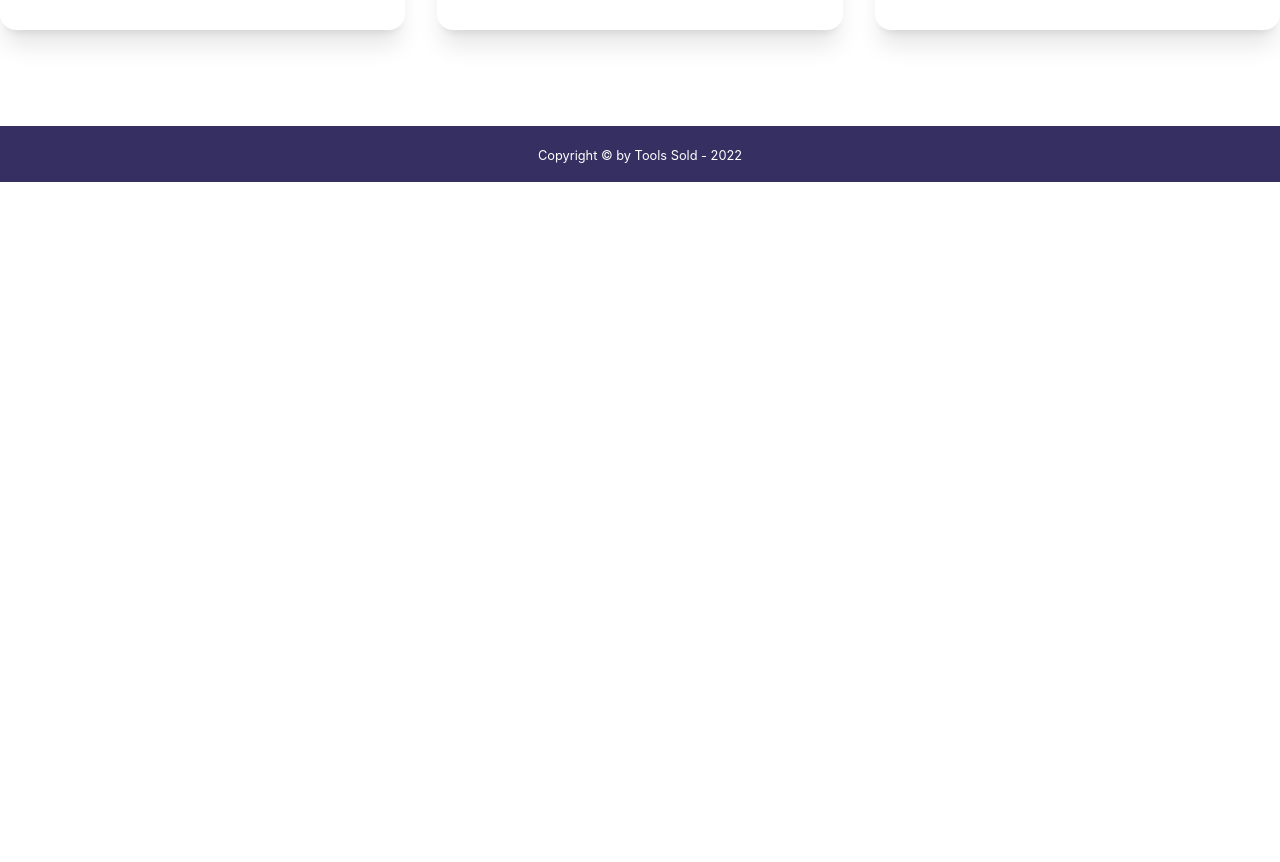
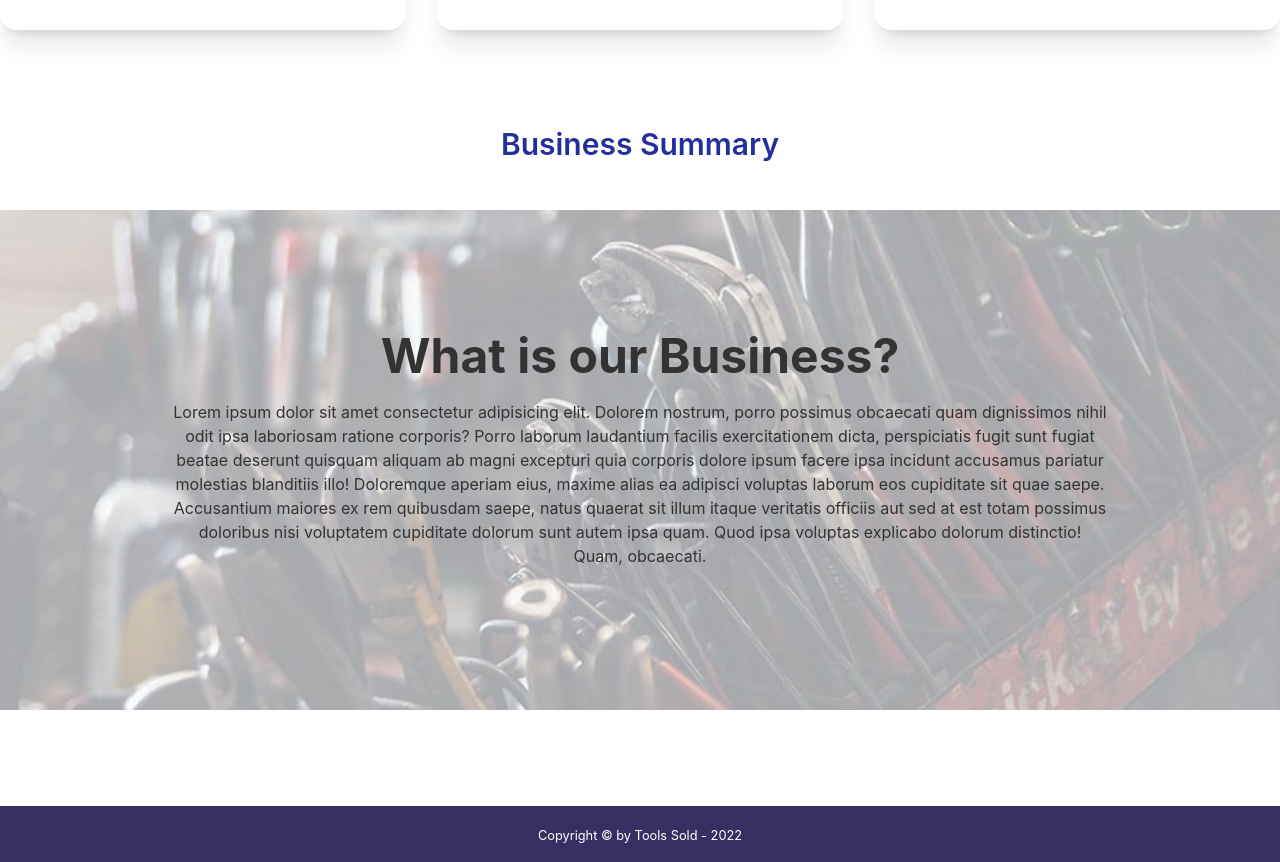
Before and after one commit to kakon4366/Tools-Sold-Client-Side, a React (Create React App) app: page / in a window 1280 px wide. Shown: the part 1802-2664 px from the top of the page. Before the commit the page ends 1984 px from the top, so only its background shows below. Built offline with nearby package versions, Linux system fonts and the light colour scheme.

Commit message:
Business Summary Added

```diff
--- /dev/null
+++ b/src/Pages/Home/BusinessSummary/BusinessSummary.js
@@ -0,0 +1,45 @@
+import React from "react";
+import SectionTitle from "../../../Components/SectionTitle";
+import bgImg from "../../../Images/banner/tools-3.jpg";
+
+const BusinessSummary = () => {
+	return (
+		<section className="my-24">
+			<div className="">
+				<SectionTitle>Business Summary</SectionTitle>
+
+				<div
+					class="hero min-h-[500px] mt-12"
+					style={{ backgroundImage: `url(${bgImg})` }}
+				>
+					<div class="hero-overlay bg-opacity-60"></div>
+					<div class="hero-content text-center text-neutral-content">
+						<div class="md:w-3/4 w-sull">
+							<h1 class="mb-5 sm:text-5xl text-3xl font-bold">
+								What is our Business?
+							</h1>
+							<p class="mb-5">
+								Lorem ipsum dolor sit amet consectetur adipisicing elit.
+								Dolorem nostrum, porro possimus obcaecati quam
+								dignissimos nihil odit ipsa laboriosam ratione corporis?
+								Porro laborum laudantium facilis exercitationem dicta,
+								perspiciatis fugit sunt fugiat beatae deserunt quisquam
+								aliquam ab magni excepturi quia corporis dolore ipsum
+								facere ipsa incidunt accusamus pariatur molestias
+								blanditiis illo! Doloremque aperiam eius, maxime alias
+								ea adipisci voluptas laborum eos cupiditate sit quae
+								saepe. Accusantium maiores ex rem quibusdam saepe, natus
+								quaerat sit illum itaque veritatis officiis aut sed at
+								est totam possimus doloribus nisi voluptatem cupiditate
+								dolorum sunt autem ipsa quam. Quod ipsa voluptas
+								explicabo dolorum distinctio! Quam, obcaecati.
+							</p>
+						</div>
+					</div>
+				</div>
+			</div>
+		</section>
+	);
+};
+
+export default BusinessSummary;
--- a/src/Pages/Home/Home.js
+++ b/src/Pages/Home/Home.js
@@ -1,4 +1,5 @@
 import React from "react";
+import BusinessSummary from "./BusinessSummary/BusinessSummary";
 import Slider from "./Slider/Slider";
 import Tools from "./Tools/Tools";
 
@@ -7,6 +8,7 @@
 		<div>
 			<Slider></Slider>
 			<Tools></Tools>
+			<BusinessSummary></BusinessSummary>
 		</div>
 	);
 };
```
